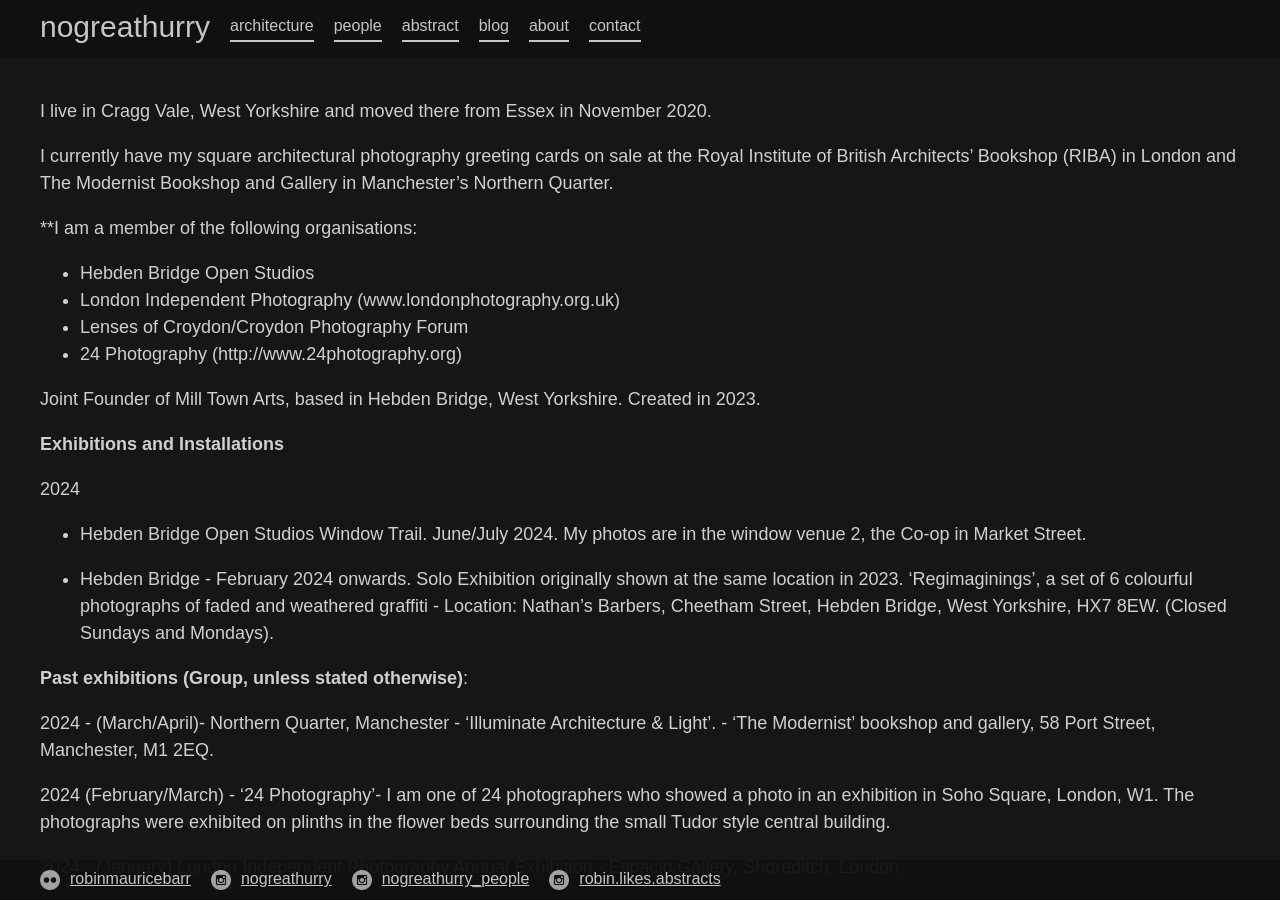
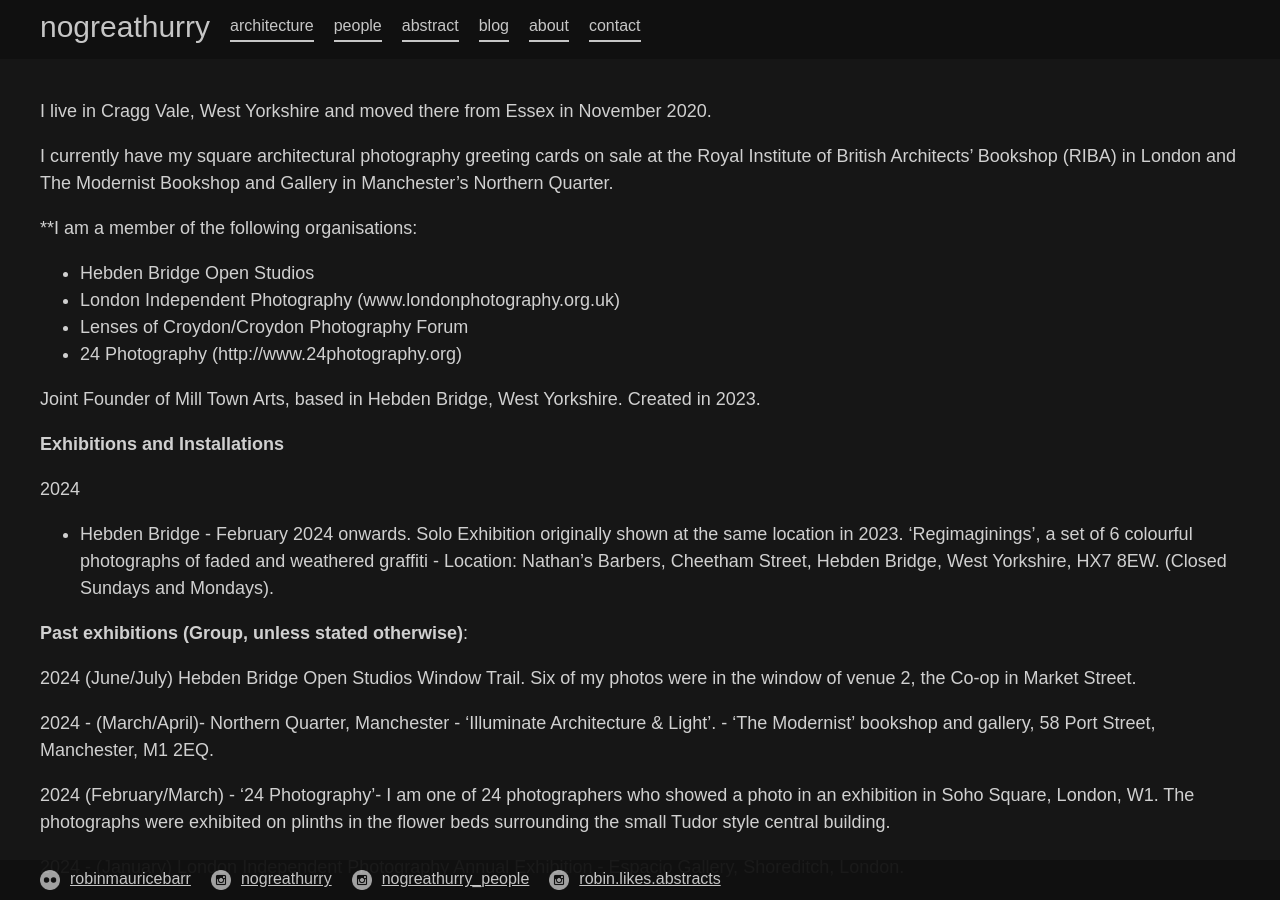
Before and after one commit to 987poiuytrewq/nogreathurry, a Jekyll site: the page built from blog.md, in a window 1280 px wide and 900 px high. Built offline with Jekyll 4.4.1, drawn with Linux system fonts in a browser that asks for light colours.

Commit message:
Updated Blog

```diff
--- a/blog.md
+++ b/blog.md
@@ -20,11 +20,12 @@ Joint Founder of Mill Town Arts, based in Hebden Bridge, West Yorkshire. Created
 
 2024
 
-* Hebden Bridge Open Studios Window Trail. June/July 2024. My photos are in the window venue 2, the Co-op in Market Street.
-
 * Hebden Bridge - February 2024 onwards. Solo Exhibition originally shown at the same location in 2023. 'Regimaginings', a set of 6 colourful photographs of faded and weathered graffiti - Location: Nathan's Barbers, Cheetham Street, Hebden Bridge, West Yorkshire, HX7 8EW. (Closed Sundays and Mondays).
 
 **Past exhibitions (Group, unless stated otherwise)**:
+
+
+2024 (June/July) Hebden Bridge Open Studios Window Trail. Six of my photos were in the window of venue 2, the Co-op in Market Street.
 
 2024 - (March/April)- Northern Quarter, Manchester - 'Illuminate Architecture & Light'. - 'The Modernist' bookshop and gallery, 58 Port Street, Manchester, M1 2EQ.
 
```
